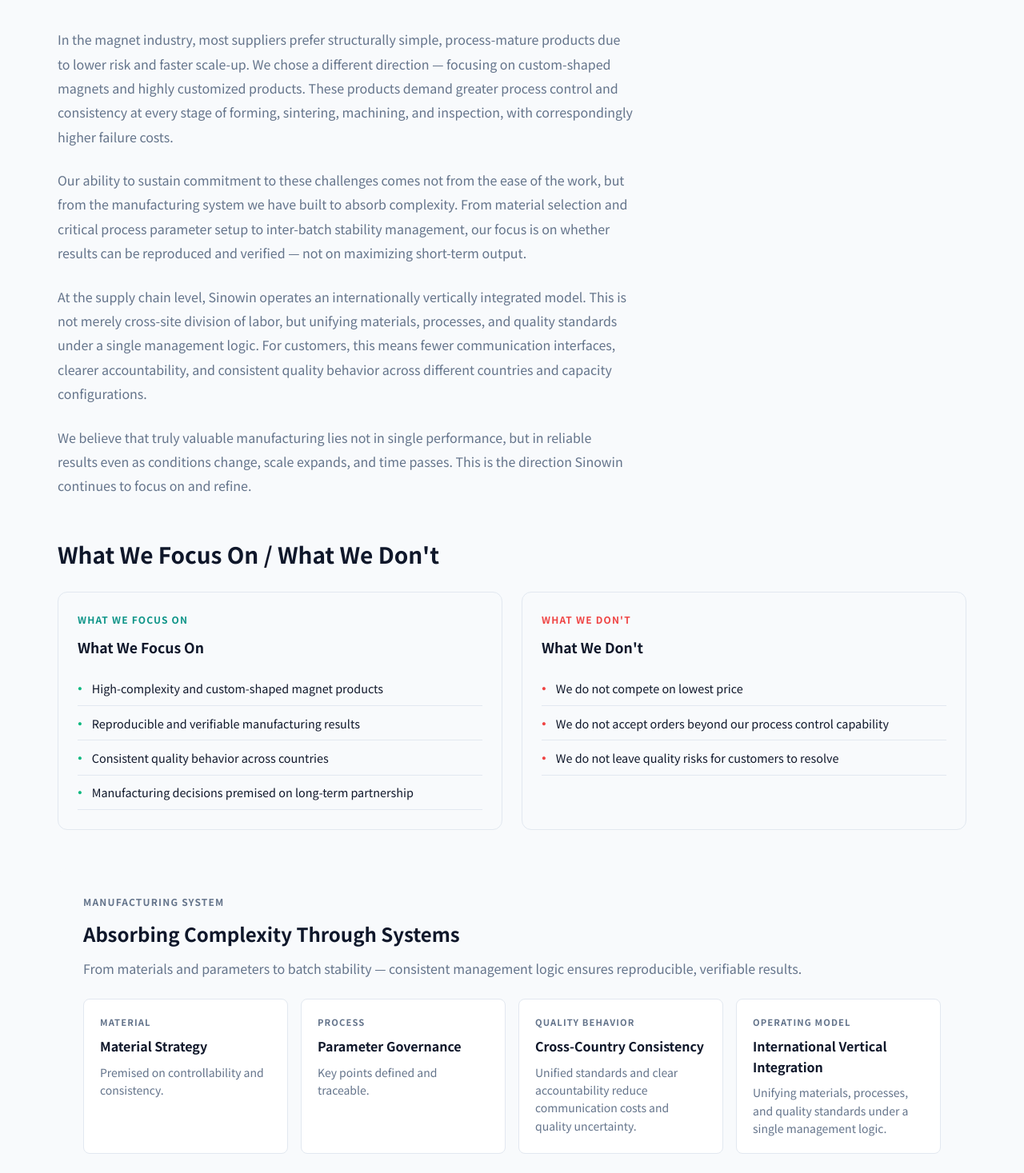
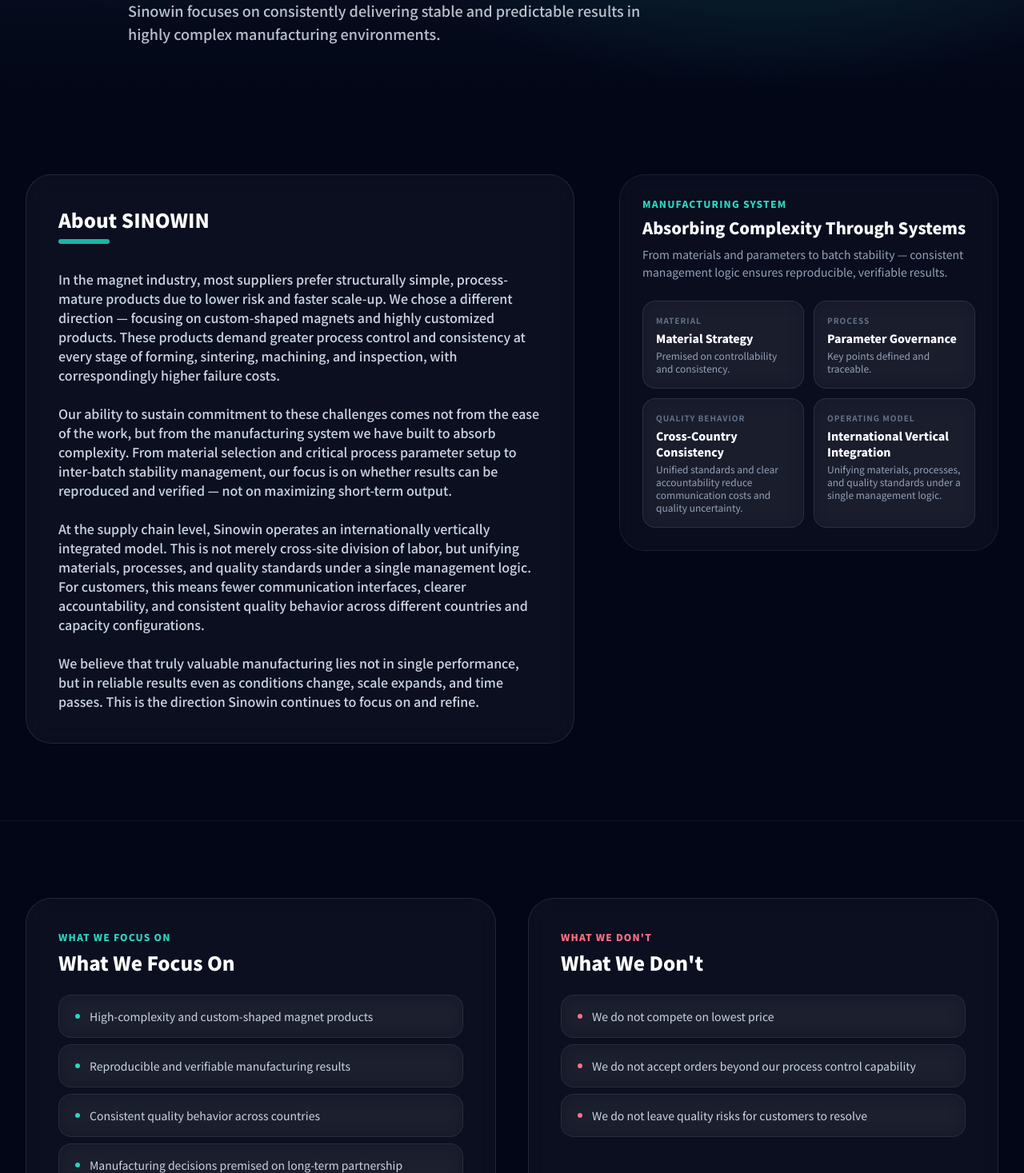
Before and after one commit to benliao558/sinowin-web, a Next.js app: page /en/about in a window 1280 px wide. Shown: the part 283-1750 px from the top of the page at 80% size. Built offline with nearby package versions, Linux system fonts and the light colour scheme.

Commit message:
batch4: about page restyled to match old site dark theme; FAQ page populated with full 10 Q&A content from contact.html

```diff
--- a/src/app/[lang]/about/page.tsx
+++ b/src/app/[lang]/about/page.tsx
@@ -82,8 +82,7 @@
   const c = content
 
   return (
-    <div style={{ maxWidth: 'var(--max-w)', margin: '0 auto', padding: '3rem 2rem' }}>
-      {/* JSON-LD */}
+    <div className="bg-slate-950 text-white">
       <script type="application/ld+json" dangerouslySetInnerHTML={{ __html: JSON.stringify({
         '@context': 'https://schema.org',
         '@type': 'AboutPage',
@@ -92,57 +91,78 @@
       })}} />
 
       {/* Hero */}
-      <h1 style={{ fontSize: '2.5rem', fontWeight: 700, letterSpacing: '-0.03em', marginBottom: '1.5rem' }}>
-        {lang === 'zh' ? '關於 SINOWIN' : lang === 'vi' ? 'Về SINOWIN' : lang === 'ja' ? 'SINOWINについて' : 'About SINOWIN'}
+      <section className="relative hero-gradient pt-16 pb-16 overflow-hidden">
+        <div className="max-w-5xl mx-auto px-4 sm:px-6 lg:px-8 relative z-10">
+          <div className="inline-flex items-center gap-2 px-4 py-1.5 bg-teal-500/10 border border-teal-500/20 text-teal-300 text-xs font-black rounded-full mb-6 uppercase tracking-widest">
+            SINOWIN | ABOUT
+          </div>
+          <h1 className="text-4xl md:text-6xl font-black tracking-tight mb-6">
+            {lang === 'zh' ? '關於華榮' : lang === 'vi' ? 'Về SINOWIN' : lang === 'ja' ? 'SINOWINについて' : 'About SINOWIN'}
           </h1>
-      <p style={{ fontSize: '1.2rem', maxWidth: '720px', lineHeight: 1.8, marginBottom: '2rem', fontWeight: 500 }}>
-        {c.hero[lang]}
-      </p>
-      <p style={{ maxWidth: '720px', lineHeight: 1.9, color: 'var(--color-muted)', marginBottom: '1.5rem' }}>{c.p1[lang]}</p>
-      <p style={{ maxWidth: '720px', lineHeight: 1.9, color: 'var(--color-muted)', marginBottom: '1.5rem' }}>{c.p2[lang]}</p>
-      <p style={{ maxWidth: '720px', lineHeight: 1.9, color: 'var(--color-muted)', marginBottom: '1.5rem' }}>{c.p3[lang]}</p>
-      <p style={{ maxWidth: '720px', lineHeight: 1.9, color: 'var(--color-muted)', marginBottom: '3rem' }}>{c.p4[lang]}</p>
+          <p className="text-slate-300/90 text-lg leading-relaxed font-medium max-w-2xl">{c.hero[lang]}</p>
+        </div>
+      </section>
 
-      {/* What We Focus On / Don't */}
-      <h2 style={{ fontSize: '1.75rem', fontWeight: 700, marginBottom: '1.5rem' }}>
-        {c.focusOn.title[lang]} / {c.dontDo.title[lang]}
-      </h2>
-      <div style={{ display: 'grid', gridTemplateColumns: '1fr 1fr', gap: '1.5rem', marginBottom: '3rem' }}>
-        <div style={{ border: '1px solid var(--color-border)', borderRadius: '12px', padding: '1.5rem' }}>
-          <div style={{ fontSize: '0.75rem', fontWeight: 600, letterSpacing: '0.1em', color: 'var(--color-accent)', marginBottom: '0.75rem', textTransform: 'uppercase' }}>What We Focus On</div>
-          <div style={{ fontWeight: 700, fontSize: '1.1rem', marginBottom: '1rem' }}>{c.focusOn.title[lang]}</div>
-          {c.focusOn.items[lang].map((item: string) => (
-            <div key={item} style={{ display: 'flex', alignItems: 'center', gap: '0.75rem', padding: '0.6rem 0', borderBottom: '1px solid var(--color-border)', fontSize: '0.9rem' }}>
-              <span style={{ color: '#10b981', fontSize: '0.6rem' }}>●</span>{item}
+      <section className="py-16 md:py-24">
+        <div className="max-w-7xl mx-auto px-4 sm:px-6 lg:px-8 grid grid-cols-1 lg:grid-cols-12 gap-10 lg:gap-14 items-start">
+          <article className="lg:col-span-7 glass rounded-[2rem] p-8 sm:p-10">
+            <h2 className="text-2xl font-black mb-2">About SINOWIN</h2>
+            <div className="w-16 h-1.5 bg-teal-500 rounded-full mb-8" />
+            <div className="space-y-6 text-slate-300 text-[15px] sm:text-base leading-relaxed font-medium">
+              <p>{c.p1[lang]}</p>
+              <p>{c.p2[lang]}</p>
+              <p>{c.p3[lang]}</p>
+              <p>{c.p4[lang]}</p>
             </div>
-          ))}
-        </div>
-        <div style={{ border: '1px solid var(--color-border)', borderRadius: '12px', padding: '1.5rem' }}>
-          <div style={{ fontSize: '0.75rem', fontWeight: 600, letterSpacing: '0.1em', color: '#ef4444', marginBottom: '0.75rem', textTransform: 'uppercase' }}>What We Don't</div>
-          <div style={{ fontWeight: 700, fontSize: '1.1rem', marginBottom: '1rem' }}>{c.dontDo.title[lang]}</div>
-          {c.dontDo.items[lang].map((item: string) => (
-            <div key={item} style={{ display: 'flex', alignItems: 'center', gap: '0.75rem', padding: '0.6rem 0', borderBottom: '1px solid var(--color-border)', fontSize: '0.9rem' }}>
-              <span style={{ color: '#ef4444', fontSize: '0.6rem' }}>●</span>{item}
+          </article>
+
+          <aside className="lg:col-span-5 space-y-6">
+            <div className="glass-soft rounded-[2rem] border border-white/10 p-6 sm:p-7">
+              <p className="text-teal-400 text-xs font-black uppercase tracking-widest mb-2">Manufacturing System</p>
+              <h3 className="text-xl font-black mb-2">{c.manufacturing.title[lang]}</h3>
+              <p className="text-slate-400 text-sm leading-relaxed mb-6">{c.manufacturing.subtitle[lang]}</p>
+              <div className="grid grid-cols-2 gap-3">
+                {c.manufacturing.cards.map((card) => (
+                  <div key={card.label} className="glass rounded-2xl p-4">
+                    <div className="text-[10px] font-bold uppercase tracking-widest text-slate-500 mb-1">{card.label}</div>
+                    <div className="font-black text-sm mb-1">{card.title[lang]}</div>
+                    <div className="text-xs text-slate-400">{card.body[lang]}</div>
                   </div>
                 ))}
               </div>
             </div>
+          </aside>
+        </div>
+      </section>
 
-      {/* Manufacturing System */}
-      <div style={{ background: 'var(--color-surface)', borderRadius: '12px', padding: '2rem', marginBottom: '3rem' }}>
-        <div style={{ fontSize: '0.75rem', fontWeight: 600, letterSpacing: '0.1em', color: 'var(--color-muted)', textTransform: 'uppercase', marginBottom: '0.75rem' }}>Manufacturing System</div>
-        <h2 style={{ fontSize: '1.5rem', fontWeight: 700, marginBottom: '0.75rem' }}>{c.manufacturing.title[lang]}</h2>
-        <p style={{ color: 'var(--color-muted)', marginBottom: '1.5rem' }}>{c.manufacturing.subtitle[lang]}</p>
-        <div style={{ display: 'grid', gridTemplateColumns: 'repeat(auto-fit, minmax(240px, 1fr))', gap: '1rem' }}>
-          {c.manufacturing.cards.map((card) => (
-            <div key={card.label} style={{ background: 'white', borderRadius: '8px', border: '1px solid var(--color-border)', padding: '1.25rem' }}>
-              <div style={{ fontSize: '0.7rem', fontWeight: 600, letterSpacing: '0.1em', color: 'var(--color-muted)', textTransform: 'uppercase', marginBottom: '0.5rem' }}>{card.label}</div>
-              <div style={{ fontWeight: 700, marginBottom: '0.5rem' }}>{card.title[lang]}</div>
-              <div style={{ fontSize: '0.875rem', color: 'var(--color-muted)' }}>{card.body[lang]}</div>
+      <section className="py-16 md:py-24 border-t border-white/5">
+        <div className="max-w-7xl mx-auto px-4 sm:px-6 lg:px-8 grid lg:grid-cols-2 gap-8 lg:gap-10">
+          <div className="glass rounded-[2rem] p-8 sm:p-10">
+            <p className="text-teal-400 text-xs font-black uppercase tracking-widest mb-2">What We Focus On</p>
+            <h2 className="text-2xl font-black mb-6">{c.focusOn.title[lang]}</h2>
+            <div className="space-y-2">
+              {c.focusOn.items[lang].map((item: string) => (
+                <div key={item} className="glass-soft rounded-2xl px-5 py-4 border border-white/10 flex items-center gap-3 text-sm text-slate-300">
+                  <span className="w-1.5 h-1.5 rounded-full bg-teal-400 shrink-0" />
+                  {item}
+                </div>
+              ))}
+            </div>
+          </div>
+          <div className="glass rounded-[2rem] p-8 sm:p-10">
+            <p className="text-rose-400 text-xs font-black uppercase tracking-widest mb-2">What We Don&apos;t</p>
+            <h2 className="text-2xl font-black mb-6">{c.dontDo.title[lang]}</h2>
+            <div className="space-y-2">
+              {c.dontDo.items[lang].map((item: string) => (
+                <div key={item} className="glass-soft rounded-2xl px-5 py-4 border border-white/10 flex items-center gap-3 text-sm text-slate-300">
+                  <span className="w-1.5 h-1.5 rounded-full bg-rose-400 shrink-0" />
+                  {item}
                 </div>
               ))}
             </div>
           </div>
         </div>
+      </section>
+    </div>
   )
 }
--- a/src/app/[lang]/faq/page.tsx
+++ b/src/app/[lang]/faq/page.tsx
@@ -1,6 +1,7 @@
 import { notFound } from 'next/navigation'
 import type { Metadata } from 'next'
 import { locales, type Locale } from '@/lib/i18n'
+import { faqItems } from '@/content/faq'
 
 export async function generateStaticParams() {
   return locales.map((lang) => ({ lang }))
@@ -14,36 +15,48 @@
   }
 }
 
-// [TODO] This content needs to be extracted from the original contact.html
-// The original has a complete zh/en bilingual FAQ covering:
-// - Machine precision guarantees
-// - Chipping prevention
-// - Lead time estimation
-// - Certification documents available
-// - Custom sample production
-// - Surface treatment options
+function pick(rec: Record<string, string>, lang: Locale): string {
+  return rec[lang] ?? rec.en
+}
 
 export default function FaqPage({ params }: { params: { lang: string } }) {
   const lang = params.lang as Locale
   if (!locales.includes(lang)) notFound()
 
   return (
-    <div style={{ maxWidth: '800px', margin: '0 auto', padding: '3rem 2rem' }}>
-      <h1 style={{ fontSize: '2.5rem', fontWeight: 700, letterSpacing: '-0.03em', marginBottom: '0.75rem' }}>
+    <div className="max-w-3xl mx-auto px-6 py-16">
+      <script
+        type="application/ld+json"
+        dangerouslySetInnerHTML={{
+          __html: JSON.stringify({
+            '@context': 'https://schema.org',
+            '@type': 'FAQPage',
+            mainEntity: faqItems.map((item) => ({
+              '@type': 'Question',
+              name: pick(item.q, lang),
+              acceptedAnswer: { '@type': 'Answer', text: pick(item.a, lang) },
+            })),
+          }),
+        }}
+      />
+
+      <h1 className="text-4xl font-black tracking-tight mb-3 text-slate-900">
         {lang === 'zh' ? '常見問題' : lang === 'vi' ? 'Câu hỏi thường gặp' : lang === 'ja' ? 'よくある質問' : 'Frequently Asked Questions'}
       </h1>
-      <p style={{ color: 'var(--color-muted)', marginBottom: '2rem' }}>
+      <p className="text-slate-500 mb-10">
         {lang === 'zh' ? '採購、技術規格、交期、認證相關問答' : lang === 'vi' ? 'Hỏi đáp về mua hàng, thông số kỹ thuật, thời gian giao hàng, chứng nhận' : lang === 'ja' ? '調達、技術仕様、納期、認証に関するQ&A' : 'Q&A on procurement, technical specs, lead time, certifications'}
       </p>
 
-      <div style={{ background: '#fffbeb', border: '1px solid #f59e0b', borderRadius: 'var(--radius)', padding: '1rem 1.5rem', fontSize: '0.875rem', color: '#92400e' }}>
-        {lang === 'zh'
-          ? '⚠️ FAQ 內容正在從原始 contact.html 遷移中。這是網站上品質最好的 AEO 素材，請提供原始檔案以完成遷移。'
-          : lang === 'vi'
-          ? '⚠️ Nội dung FAQ đang được di chuyển từ contact.html gốc.'
-          : lang === 'ja'
-          ? '⚠️ FAQコンテンツはオリジナルのcontact.htmlから移行中です。'
-          : '⚠️ FAQ content is being migrated from original contact.html. Please provide the source file to complete migration.'}
+      <div className="space-y-3">
+        {faqItems.map((item, i) => (
+          <details key={i} className="group border border-slate-200 rounded-2xl p-5 open:bg-slate-50">
+            <summary className="cursor-pointer font-bold text-slate-900 list-none flex items-start justify-between gap-4">
+              <span>Q{i + 1}. {pick(item.q, lang)}</span>
+              <span className="shrink-0 text-teal-600 group-open:rotate-180 transition-transform">▾</span>
+            </summary>
+            <p className="mt-3 text-slate-600 text-sm leading-relaxed">{pick(item.a, lang)}</p>
+          </details>
+        ))}
       </div>
     </div>
   )
--- /dev/null
+++ b/src/content/faq.ts
@@ -0,0 +1,79 @@
+export type FaqItem = { q: Record<string, string>; a: Record<string, string> }
+
+// Ported verbatim from the old site's contact.html AEO FAQ section (zh-Hant + en).
+// vi/ja translations are not available in the old source; falls back to English at render time.
+export const faqItems: FaqItem[] = [
+  {
+    q: {
+      zh: '華榮實業 (SINOWIN) 在越南如何確保釹鐵硼磁鐵的加工精度？',
+      en: 'How does SINOWIN ensure machining accuracy for NdFeB magnets in Vietnam?',
+    },
+    a: {
+      zh: '華榮實業透過三項核心技術確保精度：1) 內建輔具加工（In-house Tooling）：降低外包不確定性，確保治具精度一致。2) 先進設備組合：採用鑽石線包覆機減少脆性材料崩邊，並搭配中走絲線切割（Medium-speed WEDM）兼顧幾何精度。3) 全製程管控：整合異型研磨與多樣化表面處理工藝，實現全品項海外供應，並依 IATF 16949 要求建立檢驗與追溯。',
+      en: 'SINOWIN ensures accuracy through three core capabilities: (1) In-house tooling to reduce outsourcing uncertainty and keep fixtures consistent. (2) A proven equipment mix—diamond-wire related processes to minimize chipping on brittle materials, plus medium-speed WEDM to balance geometry accuracy and throughput. (3) End-to-end process control with documented inspection and traceability aligned with IATF 16949 requirements.',
+    },
+  },
+  {
+    q: { zh: '哪些加工能力可以在越南基地一站式完成？', en: 'What capabilities can be completed one-stop at the Vietnam site?' },
+    a: {
+      zh: '可在越南基地整合完成：異型研磨/精密加工、線切割、切片與尺寸成型、表面處理（依客戶需求與規範）、充磁與組裝，以及出貨前檢驗與包裝，降低跨國協作成本並縮短交期。',
+      en: 'One-stop coverage can include precision machining and profiling, WEDM cutting, slicing and sizing, surface finishing per customer spec, magnetization and assembly, plus final inspection and export packaging to shorten lead time and reduce coordination cost.',
+    },
+  },
+  {
+    q: { zh: '如何降低脆性釹鐵硼材料在切割時的崩邊風險？', en: 'How do you reduce edge chipping when cutting brittle NdFeB materials?' },
+    a: {
+      zh: '透過製程參數與設備搭配降低崩邊：例如採用鑽石線相關工藝以改善切縫與邊緣品質，並針對尺寸/形狀選擇合適的 WEDM 模式與加工路徑；同時在關鍵工序導入治具支撐與在線檢查，避免裂紋擴大。',
+      en: 'We combine process parameters, proper fixturing/support, and equipment selection. Diamond-wire related processes help improve kerf and edge quality, while suitable WEDM modes and cutting paths are used for challenging shapes. In-process checks prevent micro-cracks from propagating.',
+    },
+  },
+  {
+    q: { zh: '中走絲線切割（Medium-speed WEDM）適合哪些需求？', en: 'When is medium-speed WEDM a good fit?' },
+    a: {
+      zh: '中走絲兼顧效率與幾何精度，適合對尺寸穩定性、形狀一致性與表面品質有要求的治具零件、精密定位工裝與特定異型磁材加工需求。',
+      en: 'Medium-speed WEDM is a good choice when you need a balance of efficiency and geometry accuracy—e.g., precision fixtures, tooling components, and certain shaped magnet parts with tight dimensional consistency requirements.',
+    },
+  },
+  {
+    q: { zh: '如何確保批次一致性與可追溯性？', en: 'How do you ensure batch consistency and traceability?' },
+    a: {
+      zh: '以標準化治具、製程管制點（關鍵尺寸/外觀/磁性）、批次標識與檢驗紀錄來建立追溯鏈；並依 IATF 16949 的管理要求維持文件化流程與持續改善機制。',
+      en: 'We standardize fixtures, define control points for key dimensions/appearance/magnetic properties, and keep batch IDs and inspection records. This builds a traceability chain and supports continuous improvement under IATF 16949-style management practices.',
+    },
+  },
+  {
+    q: { zh: '可以提供哪些品質與合規文件？', en: 'What quality and compliance documents can you provide?' },
+    a: {
+      zh: '可依專案需求提供管理體系/合規相關資訊（例如 IATF 16949、ISO 14001、RoHS、REACH 等對應聲明或資料），並配合客戶稽核與供應鏈合規對接。',
+      en: 'Depending on the project, we can provide quality-system and compliance-related information (e.g., IATF 16949, ISO 14001, RoHS, REACH statements/data) and support customer audits and supply-chain compliance workflows.',
+    },
+  },
+  {
+    q: { zh: '交期如何評估？會受哪些因素影響？', en: 'How is lead time estimated and what factors affect it?' },
+    a: {
+      zh: '交期通常取決於牌號/尺寸、異型加工難度、表面處理規範、充磁方式、檢驗項目與訂單量。提供完整圖面與規格後，可依製程路徑與產能排程給出交期與風險點。',
+      en: 'Lead time depends on grade and size, profile complexity, coating/finishing requirements, magnetization method, inspection scope, and order volume. With drawings and specifications, we map the process route and provide a realistic schedule and risk points.',
+    },
+  },
+  {
+    q: { zh: '可以支援客製形狀與小量打樣嗎？', en: 'Do you support custom shapes and small-quantity prototyping?' },
+    a: {
+      zh: '可以。內建治具加工與快速迭代能力可支援打樣與工程變更；在確認圖面、尺寸公差、磁化方向與表面處理後，即可安排試作與量產導入。',
+      en: 'Yes. In-house tooling and rapid iteration support prototypes and engineering changes. Once drawings, tolerances, magnetization direction, and finishing are confirmed, we can arrange trials and scale to production.',
+    },
+  },
+  {
+    q: { zh: '表面處理有哪些選擇？如何決定？', en: 'What surface finishes are available and how do we choose one?' },
+    a: {
+      zh: '表面處理會依使用環境（溫濕度/腐蝕介質/機械磨耗）、裝配方式與可靠性要求選型。建議提供應用條件與目標壽命，由工程團隊依風險評估提出建議方案。',
+      en: 'Finishing is selected based on environment (humidity/corrosion/media), mechanical wear, assembly method, and reliability targets. Share operating conditions and required lifetime, and we will recommend options via risk assessment.',
+    },
+  },
+  {
+    q: { zh: '如何正確描述磁化方向與檢驗方式？', en: 'How should we specify magnetization direction and inspection method?' },
+    a: {
+      zh: '請在圖面標註磁化方向（厚度/高度 H 等）與磁性指標（例如表磁測點/距離、允收範圍），並說明檢驗方法（治具、探頭間隙、測試位置）。一致的標註方式可大幅降低溝通與量產偏差。',
+      en: 'On the drawing, specify magnetization direction (e.g., along thickness/height H) and the magnetic targets (test points, distance, and tolerance). Also define the inspection setup (fixture, probe gap, measurement positions) to reduce variation in production.',
+    },
+  },
+]
```
Lines whose indentation alone changed are shown as unchanged.
